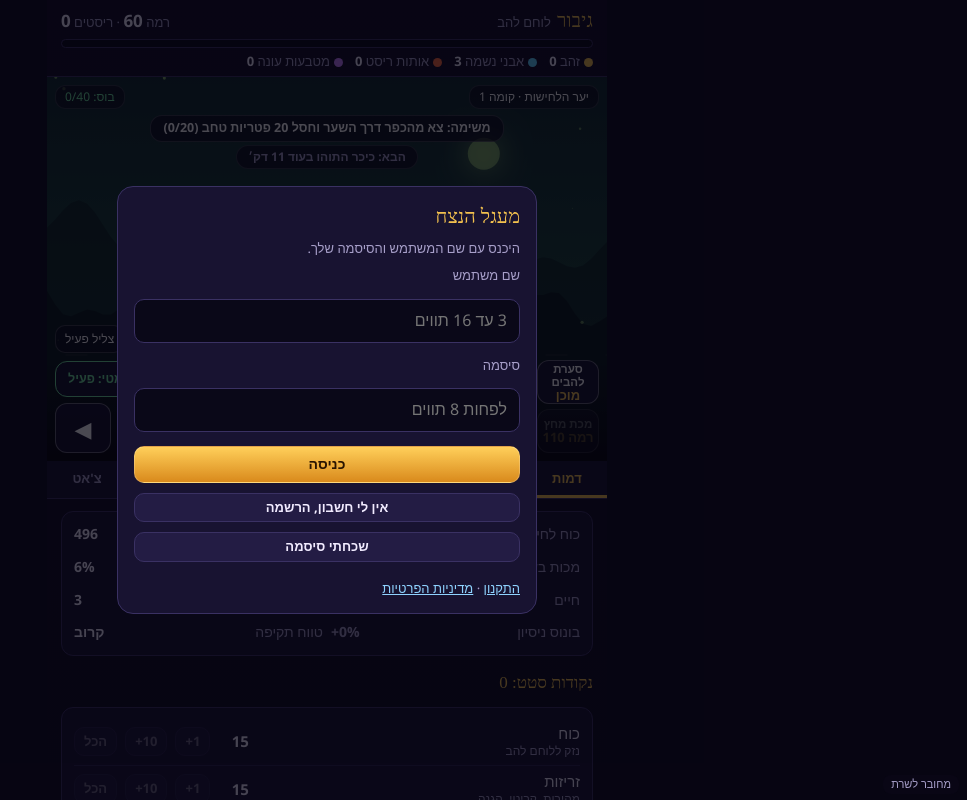
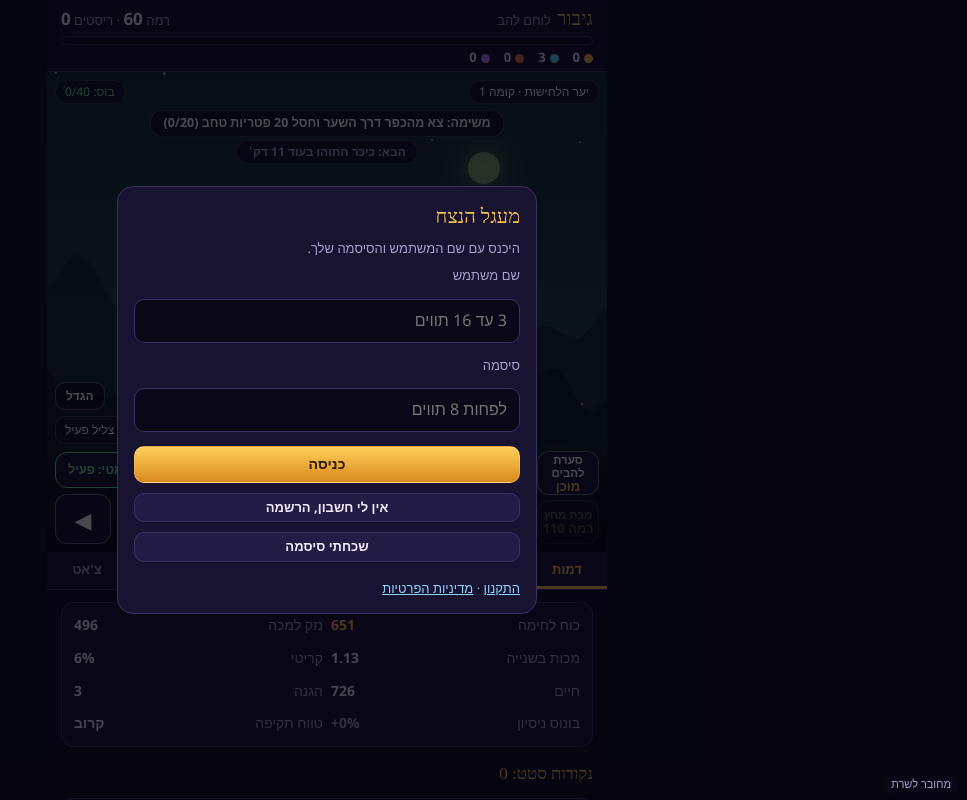
Before and after one commit to lidorfiliba/eternal-cycle, a website with bundled scripts: page web/index.html in a window 1280 px wide. Shown: the whole page, without its empty margins (313-1280 px from the left). Built offline with nearby package versions, Linux system fonts and the light colour scheme; animation ran at ten frames a second; a web font is replaced by a local one.

Commit message:
Bigger game view, compact header, full-height toggle
Co-Authored-By: Claude Fable 5.2 <noreply@anthropic.com>
Claude-Session: https://claude.ai/code/session_019QSRKHbbijTGqtHHShBCoz

```diff
--- a/web/game.js
+++ b/web/game.js
@@ -86,7 +86,7 @@ function renderMarket(){
 const cv=$('cv'),ctx=cv.getContext('2d');let W=360,H=260,DPR=1;
 const calm=window.matchMedia&&window.matchMedia('(prefers-reduced-motion: reduce)').matches;
 function resize(){const r=cv.getBoundingClientRect();DPR=Math.min(window.devicePixelRatio||1,2);W=Math.max(200,r.width);H=Math.max(140,r.height);cv.width=W*DPR;cv.height=H*DPR;}
-window.addEventListener('resize',resize);
+window.addEventListener('resize',resize);if(prefs.big)document.getElementById('app').classList.add('wide');if(prefs.big)document.getElementById('bigBtn').textContent='הקטן';
 const MW=1500,TW=1150;
 const TOWN={n:'כפר המעגל',sky:['#141033','#4a3a78'],sil:'#0c0a20',amb:'#ffe9a8',kind:'town'};
 const NPCS=[{x:270,n:'הנפח',tab:'gear',c:'blade',col:'#ff8a4d',spr:'n_smith'},{x:440,n:'הסוחרת',tab:'shop',c:'hunter',col:'#f2c14e',spr:'n_merch'},{x:610,n:'שומר המעגל',tab:'char',c:'storm',col:'#8be28b',spr:'n_guard'},{x:780,n:'כרוז העונה',tab:'pass',c:'hunter',col:'#5fd4ff',spr:'n_herald'},{x:950,n:'שומר הזירה',tab:'arena',c:'blade',col:'#6fe39a',spr:'n_arena'}];
@@ -578,7 +578,7 @@ cv.addEventListener('pointerdown',e=>{
   h.tx=clamp(wx,30,mapW()-30);h.manual=2.5;
 });
 function drawWorld(){
-  const h=SC.hero,sc=clamp(H/300,.8,1.25),g0=gy(),zi=SC.zi,lk=lookOf(S),hk=SPR[CLSSPR[S.cls]];lk.sk=h.skA>0;
+  const h=SC.hero,sc=clamp(H/300,.8,1.45),g0=gy(),zi=SC.zi,lk=lookOf(S),hk=SPR[CLSSPR[S.cls]];lk.sk=h.skA>0;
   ctx.save();ctx.translate(-Math.round(SC.cam),0);
   const pl=portalState(-1),pr=portalState(1);
   for(const [p,x] of [[pl,50],[pr,mapW()-50]])if(p){if(p.kind)drawLadder(x,p);else drawPortal(x,p.ok,p.txt,SC.t);}
@@ -629,7 +629,7 @@ function frame(dt){
   const cam=SC.cam;if(SC.mode==='duel')SC.cam=0;
   drawBg(SC.zi,SC.t);
   if(SC.mode==='farm')drawWorld();
-  else{const d=SC.duel,sc=clamp(H/300,.8,1.25);
+  else{const d=SC.duel,sc=clamp(H/300,.8,1.45);
     drawHero(W*.26,gy(),sc,lookOf(S),SC.t,d.an[0],false,d.end>0&&d.r.win===1?1.8-d.end:0);
     drawHero(W*.74,gy(),sc,d.opp,SC.t+1.7,d.an[1],true,d.end>0&&d.r.win===0?1.8-d.end:0);
     hpBar(W*.26-45,22,90,d.ha/d.r.ma,'#6fe39a',S.name);hpBar(W*.74-45,22,90,d.hb/d.r.mb,'#ff5c7a',d.opp.n);
@@ -871,7 +871,9 @@ function showCreate(extra){
     '<label for="nm" class="hint">שם הדמות</label><input type="text" id="nm" maxlength="14" value="'+esc($('nm')?$('nm').value:'')+'" placeholder="עד 14 תווים" autocomplete="off">'+
     '<div class="cls">'+cl('blade')+cl('storm')+cl('hunter')+'</div><div class="acts"><button class="btn pri" data-act="create" data-x="'+(extra?1:'')+'">'+(extra?'צור דמות':'צא לדרך')+'</button>'+(extra?'<button class="btn" data-act="closeModal">ביטול</button>':'')+'</div>');
 }
+function setBig(on){prefs.big=!!on;savePrefs();$('app').classList.toggle('wide',prefs.big);$('bigBtn').textContent=prefs.big?'הקטן':'הגדל';resize();}
 function openTab(name){
+  if(prefs.big)setBig(false);
   tab=name;document.querySelectorAll('#tabs button').forEach(b=>b.classList.toggle('on',b.dataset.tab===tab));
   if(tab==='arena'){loadArena();if(ONLINE&&!demo){send('pget',{});loadGuild();}}if(tab==='shop')loadMarket();passScroll=null;renderPanel();$('panel').scrollTop=0;
 }
@@ -948,6 +950,7 @@ document.addEventListener('click',async e=>{
   if(a==='acct'){acctModal(b.dataset.k);return;}
   if(a==='acctGo'){acctGo(b.dataset.k);return;}
   if(a==='tut'){tutNext();return;}
+  if(a==='big'){setBig(!prefs.big);return;}
   if(a==='say'){say();return;}
   if(a==='chatCh'){chatCh=b.dataset.c==='g'?'g':'w';renderPanel();return;}
   if(a==='logout'){setSession(null);location.reload();return;}
--- a/web/index.html
+++ b/web/index.html
@@ -27,7 +27,7 @@ button{font:inherit;color:inherit;cursor:pointer}
 button:focus-visible,input:focus-visible{outline:2px solid var(--arc);outline-offset:2px}
 .num{font-variant-numeric:tabular-nums}
 
-#hud{padding:8px 14px 6px;display:flex;flex-direction:column;gap:5px;border-bottom:1px solid var(--line)}
+#hud{padding:6px 14px 5px;display:flex;flex-direction:column;gap:4px;border-bottom:1px solid var(--line)}
 #hud .row{display:flex;justify-content:space-between;align-items:baseline;gap:8px}
 #hName{font-family:var(--display);font-size:19px;color:var(--gold);letter-spacing:.3px}
 #hCls{color:var(--dim);font-size:13px;margin-inline-start:6px}
@@ -36,11 +36,13 @@ button:focus-visible,input:focus-visible{outline:2px solid var(--arc);outline-of
 .bar{height:9px;background:#0a0818;border:1px solid var(--line);border-radius:6px;overflow:hidden;position:relative}
 .bar i{display:block;height:100%;background:linear-gradient(90deg,#8a5cff,var(--arc));width:0;transition:width .25s}
 .bar.gold i{background:linear-gradient(90deg,#c9892a,var(--gold))}
-.cur{display:flex;gap:12px;font-size:13px;color:var(--dim);flex-wrap:wrap}
+.cur{display:flex;gap:14px;font-size:13px;color:var(--dim);flex-wrap:nowrap;white-space:nowrap;overflow:hidden}
+#app.wide #stage{flex:1;max-height:none}#app.wide #panel{display:none}
+#bigBtn{position:absolute;left:8px;bottom:142px;height:28px;font-size:12px;font-weight:700;color:#fff;background:rgba(10,8,24,.72);padding:0 10px;border-radius:10px;border:1px solid rgba(255,255,255,.3)}
 .cur b{color:var(--ink);font-weight:700}
 .dot{display:inline-block;width:9px;height:9px;border-radius:50%;margin-inline-end:4px;vertical-align:middle}
 
-#stage{position:relative;flex:0 0 48%;min-height:240px;max-height:430px;background:#000;touch-action:manipulation;user-select:none;-webkit-user-select:none}
+#stage{position:relative;flex:0 0 60%;min-height:260px;max-height:72vh;background:#000;touch-action:manipulation;user-select:none;-webkit-user-select:none}
 #cv{display:block;width:100%;height:100%}
 #zoneTag{position:absolute;inset-inline-start:8px;top:8px;pointer-events:none;font-size:12px;color:#fff;background:rgba(10,8,24,.6);padding:3px 9px;border-radius:10px;border:1px solid rgba(255,255,255,.14)}
 #rateTag:empty{display:none}
@@ -181,10 +183,10 @@ input[type=text],input[type=password],select{width:100%;background:#0a0818;borde
     </div>
     <div class="bar" aria-label="ניסיון"><i id="hXp"></i></div>
     <div class="cur num">
-      <span><i class="dot" style="background:var(--gold)"></i>זהב <b id="cGold">0</b></span>
-      <span><i class="dot" style="background:var(--arc)"></i>אבני נשמה <b id="cGem">0</b></span>
-      <span><i class="dot" style="background:var(--ember)"></i>אותות ריסט <b id="cCred">0</b></span>
-      <span><i class="dot" style="background:var(--r2)"></i>מטבעות עונה <b id="cCoin">0</b></span>
+      <span><i class="dot" style="background:var(--gold)"></i><b id="cGold" title="זהב" aria-label="זהב">0</b></span>
+      <span><i class="dot" style="background:var(--arc)"></i><b id="cGem" title="אבני נשמה" aria-label="אבני נשמה">0</b></span>
+      <span><i class="dot" style="background:var(--ember)"></i><b id="cCred" title="אותות ריסט" aria-label="אותות ריסט">0</b></span>
+      <span><i class="dot" style="background:var(--r2)"></i><b id="cCoin" title="מטבעות עונה" aria-label="מטבעות עונה">0</b></span>
     </div>
   </header>
   <div id="stage">
@@ -194,6 +196,7 @@ input[type=text],input[type=password],select{width:100%;background:#0a0818;borde
     <button id="evChip" data-act="evtab"></button>
     <button id="resetNow" data-act="reset">ריסט מוכן</button>
     <button id="autoBtn" data-act="auto"></button>
+    <button id="bigBtn" data-act="big">הגדל</button>
     <button id="sndBtn" data-act="mute"></button>
     <div id="annc" role="status" aria-live="polite"></div>
     <button id="tip" data-act="tut" style="display:none"><span></span><small></small></button>
```
